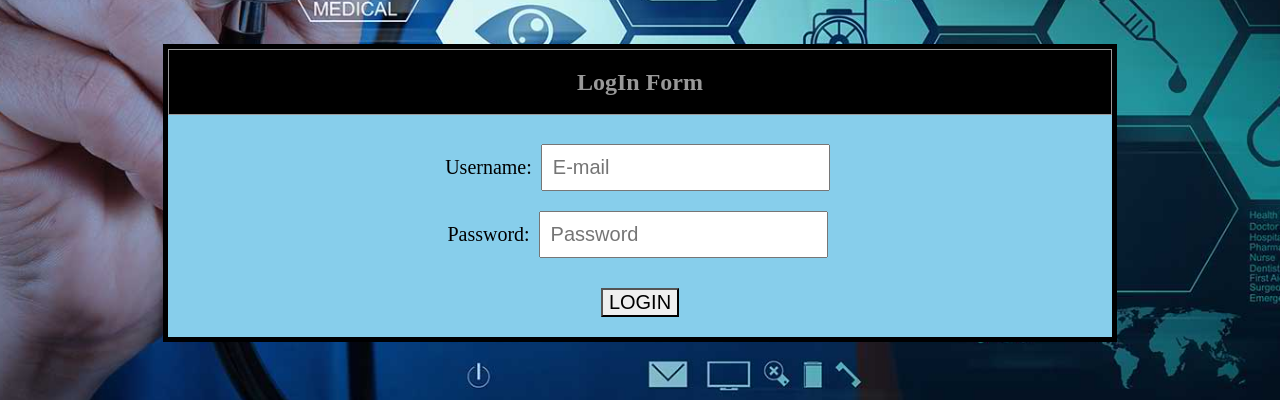
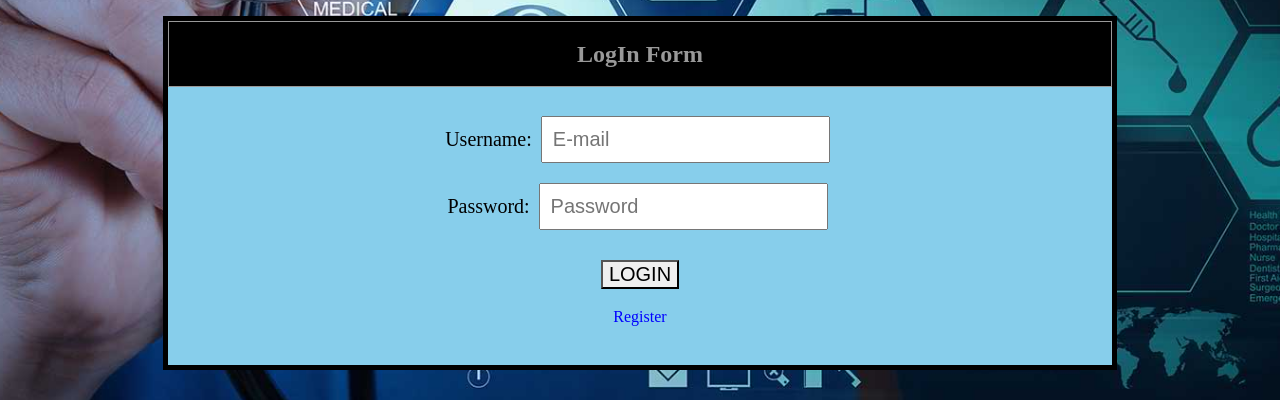
Before and after one commit to suarezangeljude11/suarezangeljude11.github.io, a plain HTML site: page login.html in a window 1280 px wide. Shown: the part 400-800 px from the top of the page. Drawn offline with Linux system fonts and the light colour scheme.

Commit message:
Update login.html

```diff
--- a/login.html
+++ b/login.html
@@ -32,7 +32,11 @@
                                     </div>
                                     <center>
                                         <button type = "submit" name="login" value="login" class="btn btn-success btn-custom"><i class="glyphicon glyphicon-log-in fas fa-sign-out-alt fa-fw"></i>LOGIN</button>
-                                    </center>
+                                    <br>
+                                        <div class="register">
+                                        <a href="register.html">Register</a>
+                                    </div>
+						</center>
                             </form>
 				</div>
 			</section>
```
